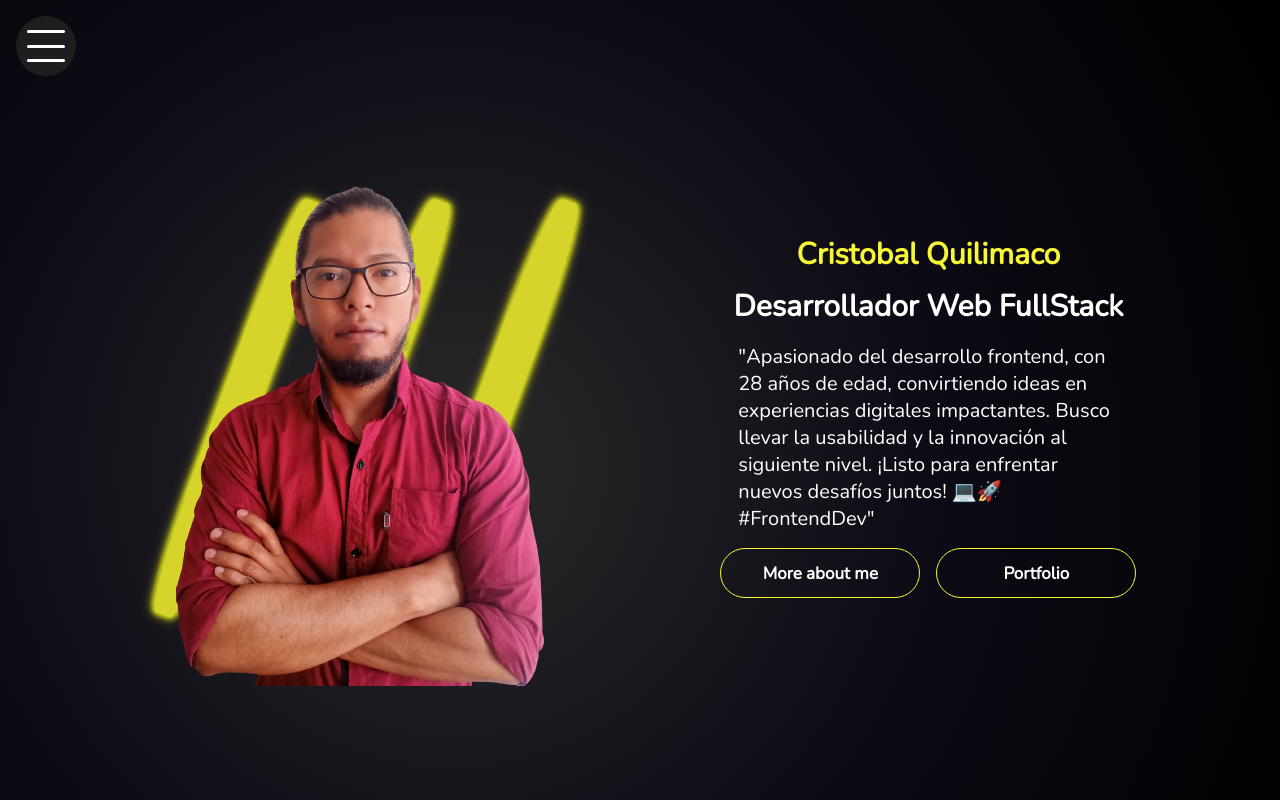
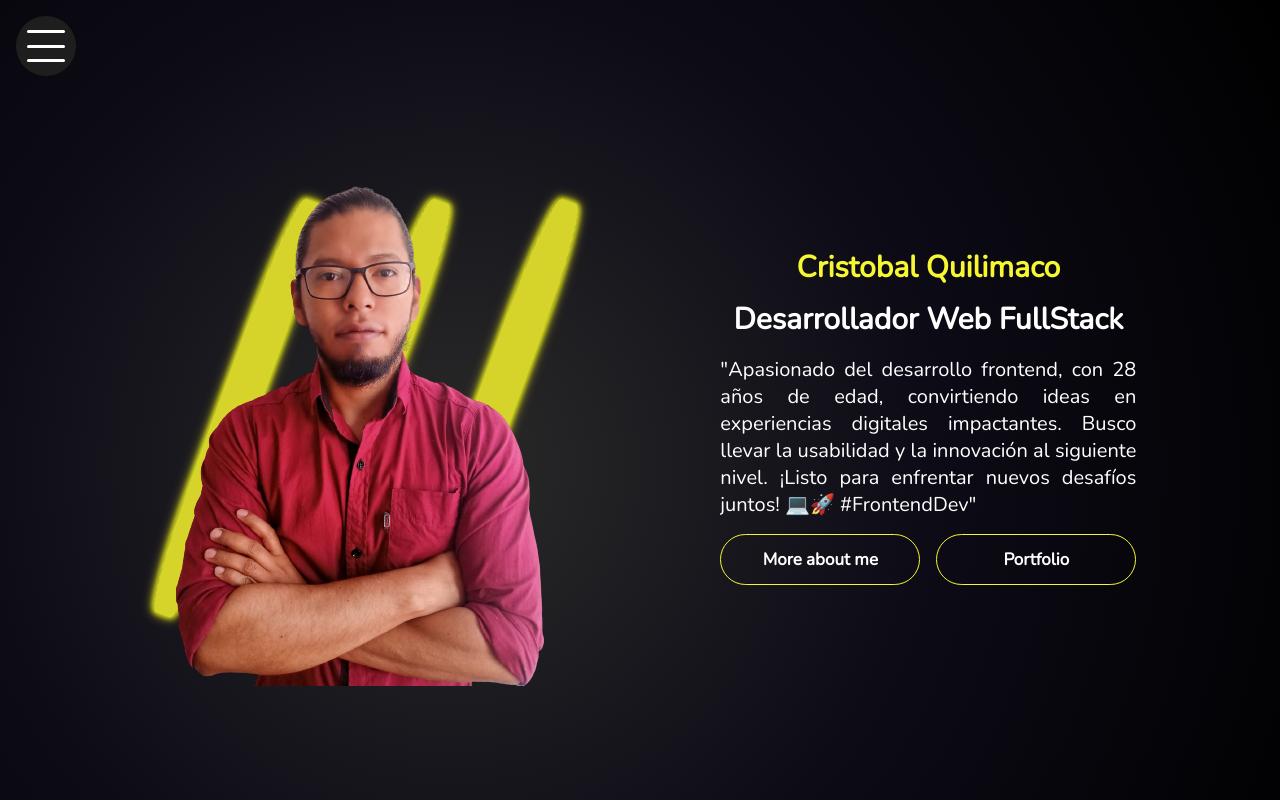
Before and after one commit to cristobalquilimaco/portfolioff, a React (Vite) app: page /aboutme in a window 1280 px wide. Built offline with nearby package versions, Linux system fonts and the light colour scheme.

Commit message:
Se ajusta texto de la descripción y se justifica el texto

```diff
--- a/src/components/styles/home.css
+++ b/src/components/styles/home.css
@@ -124,6 +124,7 @@ body {
   color: white;
   font-size: 18px;
   max-width: 380px;
+  text-align: justify;
 }
 
 
@@ -191,6 +192,12 @@ body {
 }
 
 @media (min-width: 700px) {
+
+  .description {
+    color: white;
+    font-size: 18px;
+    max-width: 450px;
+  }
 
   .developertext {
     font-size: 30px;
```
